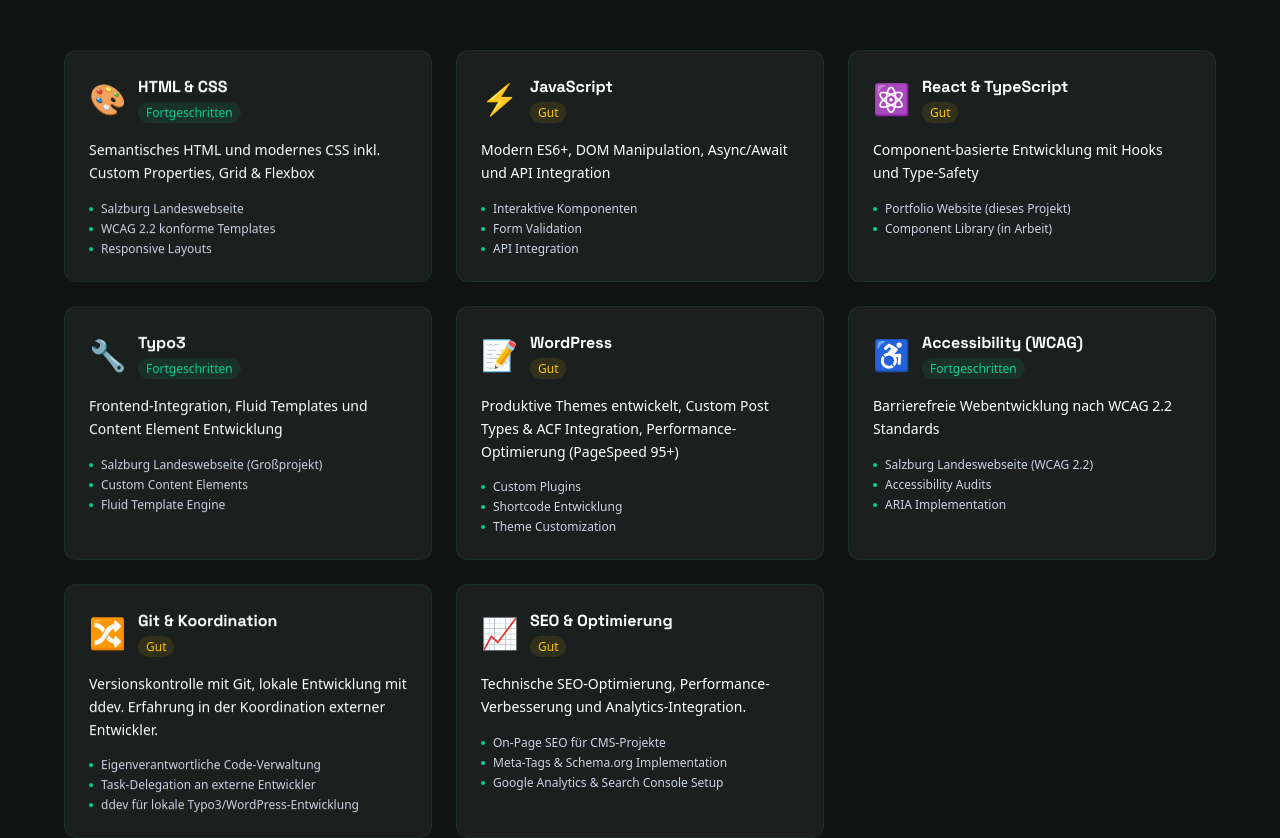
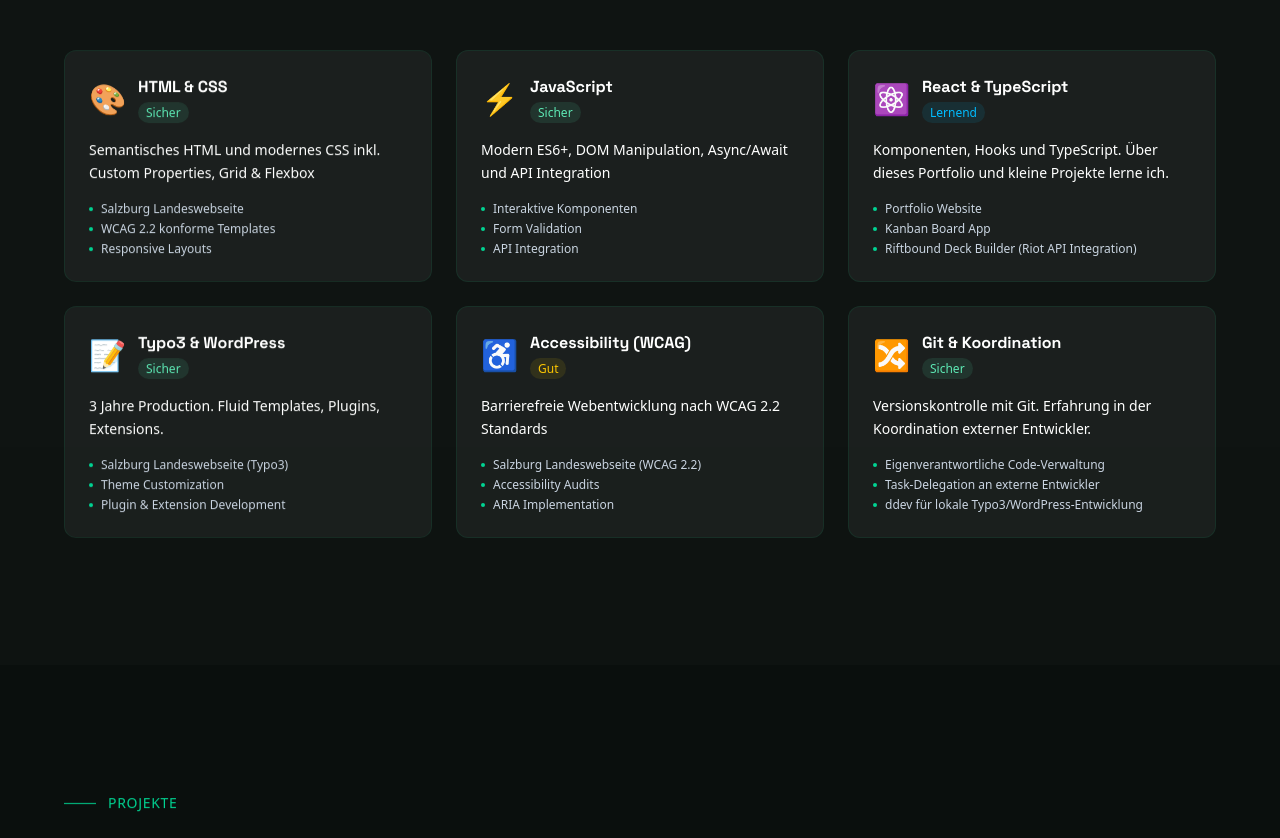
Before and after one commit to lejsbecirovic/portfolio, a Next.js app: page / in a window 1280 px wide. Shown: the part 1840-2678 px from the top of the page. Built offline with nearby package versions, Linux system fonts and the light colour scheme; no server answers.

Commit message:
adjust skills

```diff
--- a/src/components/sections/Skills.tsx
+++ b/src/components/sections/Skills.tsx
@@ -86,6 +86,8 @@
       return 'bg-emerald-400/10 text-emerald-400'
     case 'Gut':
       return 'bg-yellow-400/10 text-yellow-400'
+    case 'Lernend':
+      return 'bg-sky-400/10 text-sky-400'
     case 'Anfänger':
       return 'bg-emerald-300/10 text-emerald-300'
     default:
--- a/src/data/skills.ts
+++ b/src/data/skills.ts
@@ -5,7 +5,7 @@
     id: 1,
     title: "HTML & CSS",
     description: "Semantisches HTML und modernes CSS inkl. Custom Properties, Grid & Flexbox",
-    level: "Fortgeschritten",
+    level: "Sicher",
     icon: "🎨",
     projects: [
       "Salzburg Landeswebseite",
@@ -17,7 +17,7 @@
     id: 2,
     title: "JavaScript",
     description: "Modern ES6+, DOM Manipulation, Async/Await und API Integration",
-    level: "Gut",
+    level: "Sicher",
     icon: "⚡",
     projects: [
       "Interaktive Komponenten",
@@ -28,43 +28,32 @@
   {
     id: 3,
     title: "React & TypeScript",
-    description: "Component-basierte Entwicklung mit Hooks und Type-Safety",
-    level: "Gut",
+    description: "Komponenten, Hooks und TypeScript. Über dieses Portfolio und kleine Projekte lerne ich.",
+    level: "Lernend",
     icon: "⚛️",
     projects: [
-      "Portfolio Website (dieses Projekt)",
-      "Component Library (in Arbeit)"
+      "Portfolio Website",
+      "Kanban Board App",
+      "Riftbound Deck Builder (Riot API Integration)"
     ]
   },
   {
     id: 4,
-    title: "Typo3",
-    description: "Frontend-Integration, Fluid Templates und Content Element Entwicklung",
-    level: "Fortgeschritten",
-    icon: "🔧",
-    projects: [
-      "Salzburg Landeswebseite (Großprojekt)",
-      "Custom Content Elements",
-      "Fluid Template Engine"
-    ]
-  },
-  {
-    id: 5,
-    title: "WordPress",
-    description: "Produktive Themes entwickelt, Custom Post Types & ACF Integration, Performance-Optimierung (PageSpeed 95+)",
-    level: "Gut",
+    title: "Typo3 & WordPress",
+    description: "3 Jahre Production. Fluid Templates, Plugins, Extensions.",
+    level: "Sicher",
     icon: "📝",
     projects: [
-      "Custom Plugins",
-      "Shortcode Entwicklung",
-      "Theme Customization"
+      "Salzburg Landeswebseite (Typo3)",
+      "Theme Customization",
+      "Plugin & Extension Development"
     ]
   },
   {
     id: 6,
     title: "Accessibility (WCAG)",
     description: "Barrierefreie Webentwicklung nach WCAG 2.2 Standards",
-    level: "Fortgeschritten",
+    level: "Gut",
     icon: "♿",
     projects: [
       "Salzburg Landeswebseite (WCAG 2.2)",
@@ -75,25 +64,13 @@
   {
     id: 7,
     title: "Git & Koordination",
-    description: "Versionskontrolle mit Git, lokale Entwicklung mit ddev. Erfahrung in der Koordination externer Entwickler.",
-    level: "Gut",
+    description: "Versionskontrolle mit Git. Erfahrung in der Koordination externer Entwickler.",
+    level: "Sicher",
     icon: "🔀",
     projects: [
       "Eigenverantwortliche Code-Verwaltung",
       "Task-Delegation an externe Entwickler",
       "ddev für lokale Typo3/WordPress-Entwicklung"
     ]
-  },
-  {
-    id: 8,
-    title: "SEO & Optimierung",
-    description: "Technische SEO-Optimierung, Performance-Verbesserung und Analytics-Integration.",
-    level: "Gut",
-    icon: "📈",
-    projects: [
-      "On-Page SEO für CMS-Projekte",
-      "Meta-Tags & Schema.org Implementation",
-      "Google Analytics & Search Console Setup"
-    ]
   }
 ]
--- a/src/types/index.ts
+++ b/src/types/index.ts
@@ -1,7 +1,8 @@
 export type SkillLevel =
   | 'Gut'
-  | 'Fortgeschritten'
-  | 'Experte'
+  | 'Sicher'
+  | 'Gut'
+  | 'Lernend'
 
 export interface Skill {
   id: number
```
